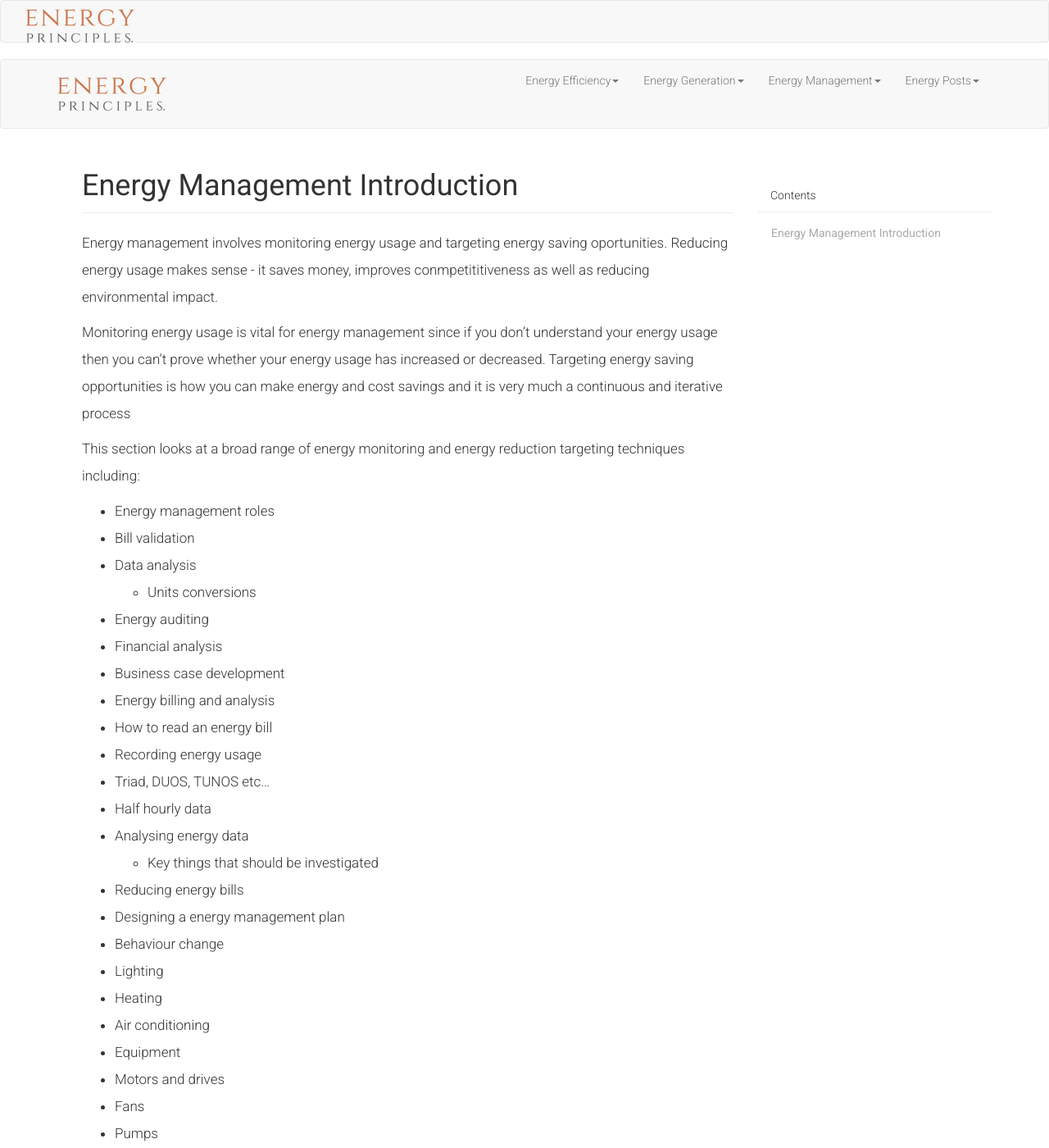
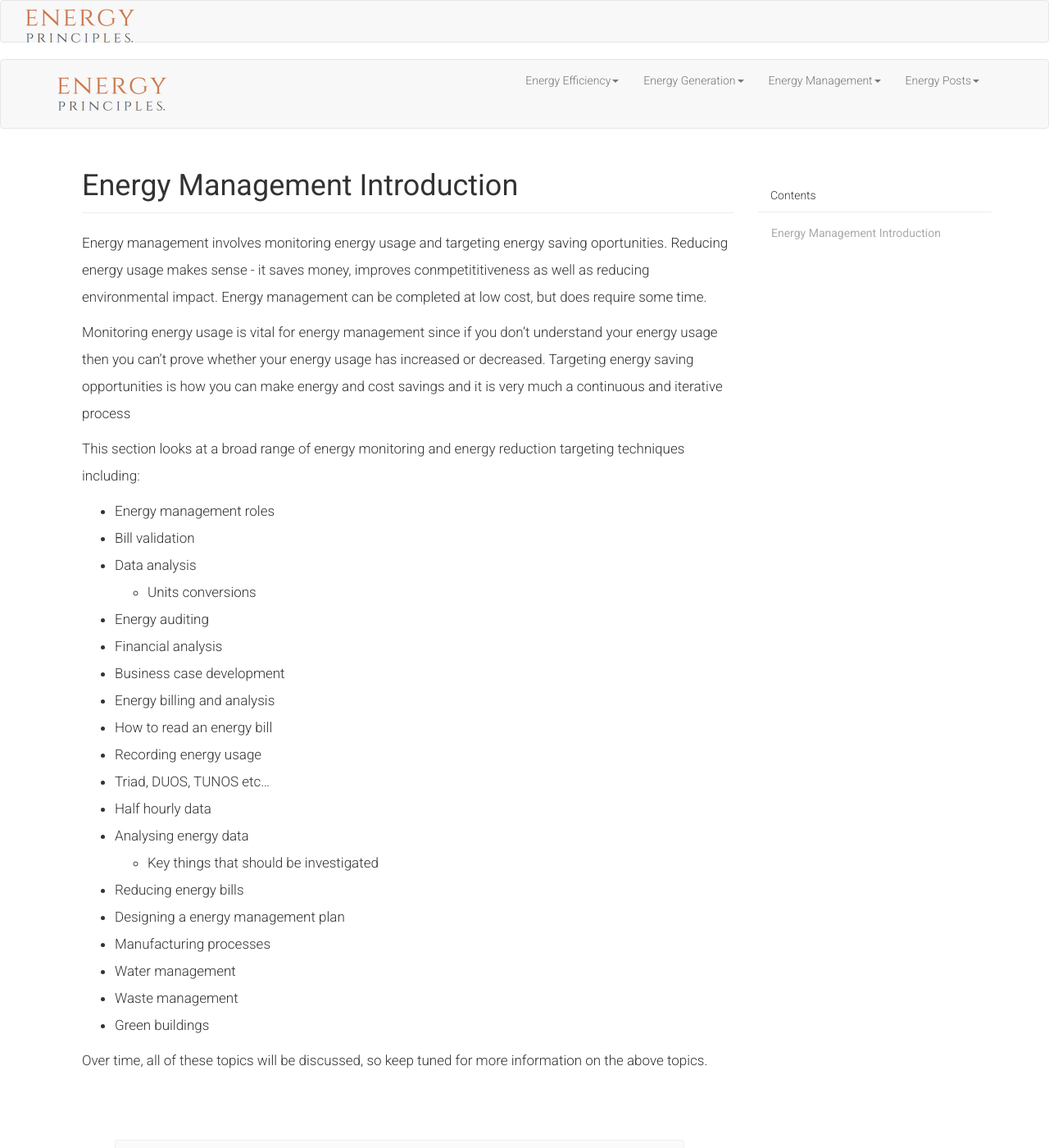
Before and after one commit to energyprinciples/energyprinciples.github.io, a Jekyll site: the page built from _management/001-introduction.md, in a window 1280 px wide and 1400 px high. Shown: the whole window at 82% size. Built offline with Jekyll 4.4.1, drawn with Linux system fonts in a browser that asks for light colours; nearby versions of some CDN libraries; some of the changed text lies outside the part shown.

Commit message:
Update 001-introduction.md

```diff
--- a/_management/001-introduction.md
+++ b/_management/001-introduction.md
@@ -6,7 +6,7 @@ permalink: /energy-management/intro
 
 # {{page.title}}
 
-Energy management involves monitoring energy usage and targeting energy saving oportunities. Reducing energy usage makes sense - it saves money, improves conmpetititiveness as well as reducing environmental impact.
+Energy management involves monitoring energy usage and targeting energy saving oportunities. Reducing energy usage makes sense - it saves money, improves conmpetititiveness as well as reducing environmental impact. Energy management can be completed at low cost, but does require some time.
 
 Monitoring  energy usage is vital for energy management since if you don't understand your energy usage then you can't prove whether your energy usage has increased or decreased. Targeting energy saving opportunities is how you can make energy and cost savings and it is very much a continuous and iterative process
 
@@ -27,20 +27,7 @@ This section looks at a broad range of energy monitoring and energy reduction ta
     - Key things that should be investigated
   - Reducing energy bills
  - Designing a energy management plan
- - Behaviour change
- - Lighting
- - Heating
- - Air conditioning
- - Equipment
- - Motors and drives
-  - Fans
-  - Pumps
-  -
- - Refrigeration
- - Ventilation
- - Controls
  - Manufacturing processes
- - Insualtion
  - Water management
  - Waste management
  - Green buildings
```
